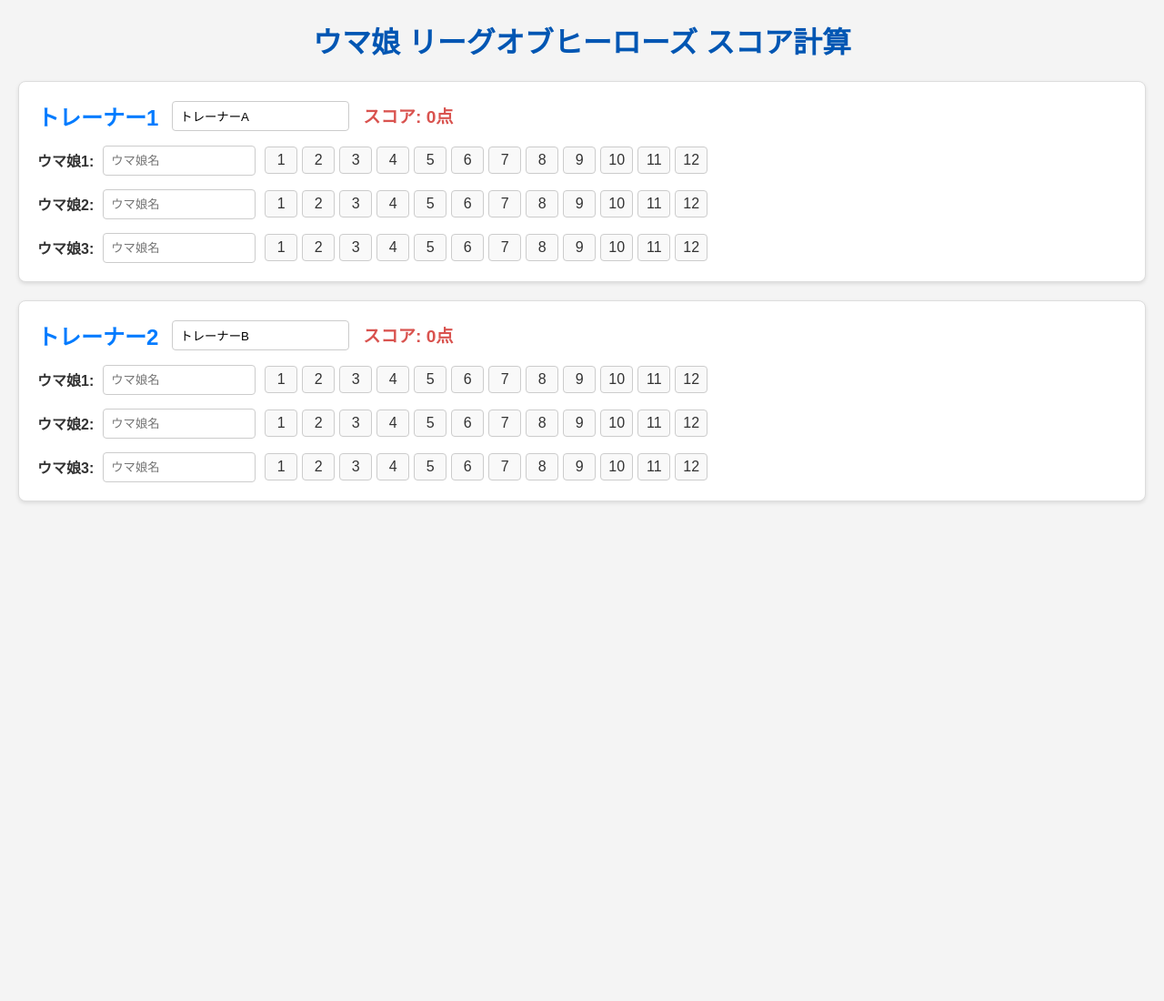
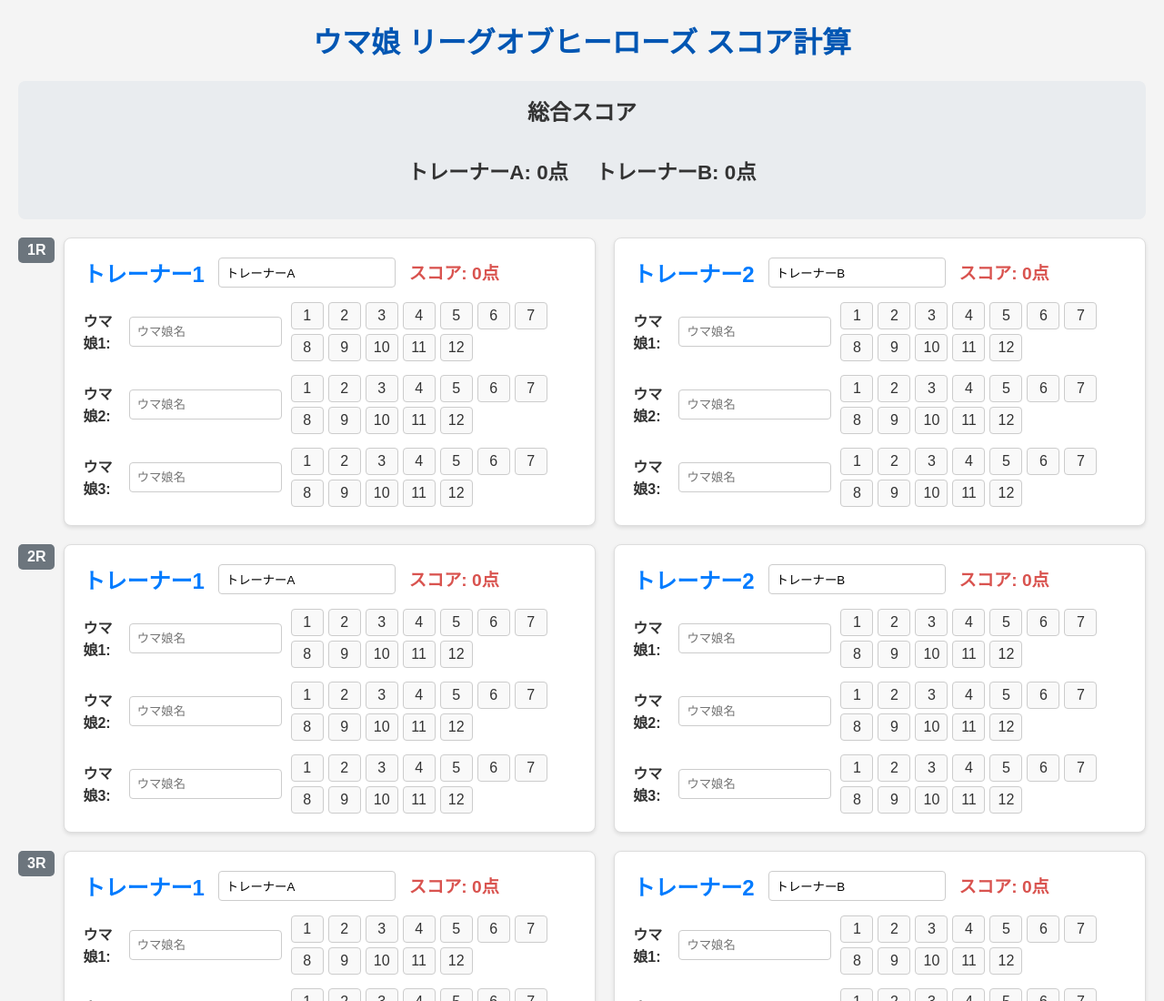
Before and after one commit to wizaman/loh-scoreboard, a plain HTML site: page docs/index.html in a window 1280 px wide. Shown: the top 1100 px of the page at 91% size. Before the commit the page ends 800 px from the top, so only its background shows below. Drawn offline with Linux system fonts and the light colour scheme.

Commit message:
レース単位で横並びにして5レース分の入力対応

```diff
--- a/docs/index.html
+++ b/docs/index.html
@@ -9,49 +9,15 @@
 <body>
     <h1>ウマ娘 リーグオブヒーローズ スコア計算</h1>
 
-    <div class="trainer-section">
-        <div class="trainer-header">
-            <h2>トレーナー1</h2>
-            <input type="text" id="trainer1Name" value="トレーナーA">
-            <p>スコア: <span id="trainer1Score">0</span>点</p>
-        </div>
-        <div class="uma-ranks-container">
-            <div class="uma-rank-group">
-                <label>ウマ娘1:</label>
-                <input type="text" class="uma-name" id="trainer1Uma1Name" placeholder="ウマ娘名">
-            </div>
-            <div class="uma-rank-group">
-                <label>ウマ娘2:</label>
-                <input type="text" class="uma-name" id="trainer1Uma2Name" placeholder="ウマ娘名">
-            </div>
-            <div class="uma-rank-group">
-                <label>ウマ娘3:</label>
-                <input type="text" class="uma-name" id="trainer1Uma3Name" placeholder="ウマ娘名">
-            </div>
+    <div class="total-scores">
+        <h2>総合スコア</h2>
+        <div class="total-score-details">
+            <p>トレーナーA: <span id="trainer1TotalScore">0</span>点</p>
+            <p>トレーナーB: <span id="trainer2TotalScore">0</span>点</p>
         </div>
     </div>
 
-    <div class="trainer-section">
-        <div class="trainer-header">
-            <h2>トレーナー2</h2>
-            <input type="text" id="trainer2Name" value="トレーナーB">
-            <p>スコア: <span id="trainer2Score">0</span>点</p>
-        </div>
-        <div class="uma-ranks-container">
-            <div class="uma-rank-group">
-                <label>ウマ娘1:</label>
-                <input type="text" class="uma-name" id="trainer2Uma1Name" placeholder="ウマ娘名">
-            </div>
-            <div class="uma-rank-group">
-                <label>ウマ娘2:</label>
-                <input type="text" class="uma-name" id="trainer2Uma2Name" placeholder="ウマ娘名">
-            </div>
-            <div class="uma-rank-group">
-                <label>ウマ娘3:</label>
-                <input type="text" class="uma-name" id="trainer2Uma3Name" placeholder="ウマ娘名">
-            </div>
-        </div>
-    </div>
+    <div id="races-container"></div>
 
     <script src="script.js"></script>
 </body>
--- a/docs/script.js
+++ b/docs/script.js
@@ -1,6 +1,6 @@
 document.addEventListener('DOMContentLoaded', () => {
-    const trainerSections = document.querySelectorAll('.trainer-section');
-    const nameInputs = document.querySelectorAll('input[type="text"].uma-name');
+    const racesContainer = document.getElementById('races-container');
+    const NUM_RACES = 5;
 
     // スコア計算関数
     function calculateScore(rank) {
@@ -10,56 +10,124 @@ document.addEventListener('DOMContentLoaded', () => {
         if (rank === 4) return 30;
         if (rank === 5) return 20;
         if (rank >= 6 && rank <= 12) return 10;
-        return 0; // 無効な着順の場合
+        return 0;
     }
 
-    // トレーナーごとのラジオボタンを生成し、イベントリスナーを設定
-    trainerSections.forEach((section, trainerIndex) => {
-        const trainerNumber = trainerIndex + 1;
-        const umaRankGroups = section.querySelectorAll('.uma-rank-group');
+    // レース全体のHTMLを生成
+    function createRaceElement(raceNum) {
+        const raceDiv = document.createElement('div');
+        raceDiv.classList.add('race-wrapper');
+        raceDiv.innerHTML = `
+            <div class="race-number">${raceNum}R</div>
+            <div class="race-container">
+                <div class="trainer-section" id="race${raceNum}-trainer1-section">
+                    <div class="trainer-header">
+                        <h2>トレーナー1</h2>
+                        <input type="text" id="race${raceNum}-trainer1Name" value="トレーナーA">
+                        <p>スコア: <span id="race${raceNum}-trainer1Score">0</span>点</p>
+                    </div>
+                    <div class="uma-ranks-container"></div>
+                </div>
+                <div class="trainer-section" id="race${raceNum}-trainer2-section">
+                    <div class="trainer-header">
+                        <h2>トレーナー2</h2>
+                        <input type="text" id="race${raceNum}-trainer2Name" value="トレーナーB">
+                        <p>スコア: <span id="race${raceNum}-trainer2Score">0</span>点</p>
+                    </div>
+                    <div class="uma-ranks-container"></div>
+                </div>
+            </div>
+        `;
+        return raceDiv;
+    }
 
-        umaRankGroups.forEach((group, umaIndex) => {
-            const umaNumber = umaIndex + 1;
+    // ウマ娘の入力欄を生成
+    function createUmaInputs(raceNum, trainerNum, container) {
+        for (let i = 1; i <= 3; i++) {
+            const group = document.createElement('div');
+            group.classList.add('uma-rank-group');
+
+            const label = document.createElement('label');
+            label.textContent = `ウマ娘${i}:`;
+            group.appendChild(label);
+
+            const nameInput = document.createElement('input');
+            nameInput.type = 'text';
+            nameInput.classList.add('uma-name');
+            nameInput.id = `r${raceNum}t${trainerNum}u${i}Name`;
+            nameInput.placeholder = 'ウマ娘名';
+            group.appendChild(nameInput);
+
             const rankContainer = document.createElement('div');
             rankContainer.classList.add('rank-radio-buttons');
 
             for (let rank = 1; rank <= 12; rank++) {
-                const radioId = `t${trainerNumber}u${umaNumber}r${rank}`;
+                const radioId = `r${raceNum}t${trainerNum}u${i}r${rank}`;
                 const radio = document.createElement('input');
                 radio.type = 'radio';
                 radio.id = radioId;
-                radio.name = `trainer${trainerNumber}Uma${umaNumber}`;
+                radio.name = `race${raceNum}trainer${trainerNum}Uma${i}`;
                 radio.value = rank;
                 radio.addEventListener('change', performCalculation);
 
-                const label = document.createElement('label');
-                label.htmlFor = radioId;
-                label.textContent = rank;
+                const radioLabel = document.createElement('label');
+                radioLabel.htmlFor = radioId;
+                radioLabel.textContent = rank;
 
                 rankContainer.appendChild(radio);
-                rankContainer.appendChild(label);
+                rankContainer.appendChild(radioLabel);
             }
             group.appendChild(rankContainer);
-        });
-    });
+            container.appendChild(group);
+        }
+    }
+
+    // アプリケーションを初期化
+    for (let i = 1; i <= NUM_RACES; i++) {
+        const raceEl = createRaceElement(i);
+        racesContainer.appendChild(raceEl);
+
+        const trainer1UmaContainer = raceEl.querySelector('#race' + i + '-trainer1-section .uma-ranks-container');
+        const trainer2UmaContainer = raceEl.querySelector('#race' + i + '-trainer2-section .uma-ranks-container');
+
+        createUmaInputs(i, 1, trainer1UmaContainer);
+        createUmaInputs(i, 2, trainer2UmaContainer);
+    }
 
     // 全体の計算処理
     function performCalculation() {
-        trainerSections.forEach((section, trainerIndex) => {
-            const trainerNumber = trainerIndex + 1;
-            let totalScore = 0;
-            const umaRankGroups = section.querySelectorAll('.uma-rank-group');
+        let totalTrainer1Score = 0;
+        let totalTrainer2Score = 0;
 
-            umaRankGroups.forEach((group, umaIndex) => {
-                const umaNumber = umaIndex + 1;
-                const selectedRadio = document.querySelector(`input[name="trainer${trainerNumber}Uma${umaNumber}"]:checked`);
+        for (let i = 1; i <= NUM_RACES; i++) {
+            let raceTrainer1Score = 0;
+            let raceTrainer2Score = 0;
+
+            // Trainer 1
+            for (let u = 1; u <= 3; u++) {
+                const selectedRadio = document.querySelector(`input[name="race${i}trainer1Uma${u}"]:checked`);
                 if (selectedRadio) {
-                    totalScore += calculateScore(parseInt(selectedRadio.value));
+                    raceTrainer1Score += calculateScore(parseInt(selectedRadio.value));
                 }
-            });
+            }
 
-            document.getElementById(`trainer${trainerNumber}Score`).textContent = totalScore;
-        });
+            // Trainer 2
+            for (let u = 1; u <= 3; u++) {
+                const selectedRadio = document.querySelector(`input[name="race${i}trainer2Uma${u}"]:checked`);
+                if (selectedRadio) {
+                    raceTrainer2Score += calculateScore(parseInt(selectedRadio.value));
+                }
+            }
+
+            document.getElementById(`race${i}-trainer1Score`).textContent = raceTrainer1Score;
+            document.getElementById(`race${i}-trainer2Score`).textContent = raceTrainer2Score;
+
+            totalTrainer1Score += raceTrainer1Score;
+            totalTrainer2Score += raceTrainer2Score;
+        }
+
+        document.getElementById('trainer1TotalScore').textContent = totalTrainer1Score;
+        document.getElementById('trainer2TotalScore').textContent = totalTrainer2Score;
     }
 
     // 初期表示時に一度計算を実行
--- a/docs/style.css
+++ b/docs/style.css
@@ -10,13 +10,55 @@ h1 {
     text-align: center;
 }
 
+.total-scores {
+    background-color: #e9ecef;
+    padding: 15px;
+    border-radius: 8px;
+    margin-bottom: 20px;
+    text-align: center;
+}
+
+.total-scores h2 {
+    margin: 0 0 10px 0;
+}
+
+.total-score-details {
+    display: flex;
+    justify-content: center;
+    gap: 30px;
+    font-size: 1.4em;
+    font-weight: bold;
+}
+
+.race-wrapper {
+    display: flex;
+    align-items: flex-start;
+    gap: 10px;
+    margin-bottom: 20px;
+}
+
+.race-number {
+    background-color: #6c757d;
+    color: white;
+    padding: 5px 10px;
+    border-radius: 5px;
+    text-align: center;
+    font-weight: bold;
+}
+
+.race-container {
+    display: flex;
+    gap: 20px;
+    flex-grow: 1;
+}
+
 .trainer-section {
     background-color: #fff;
     border: 1px solid #ddd;
     padding: 20px;
-    margin-bottom: 20px;
     border-radius: 8px;
     box-shadow: 0 2px 4px rgba(0,0,0,0.1);
+    flex: 1;
 }
 
 .trainer-header {
```
